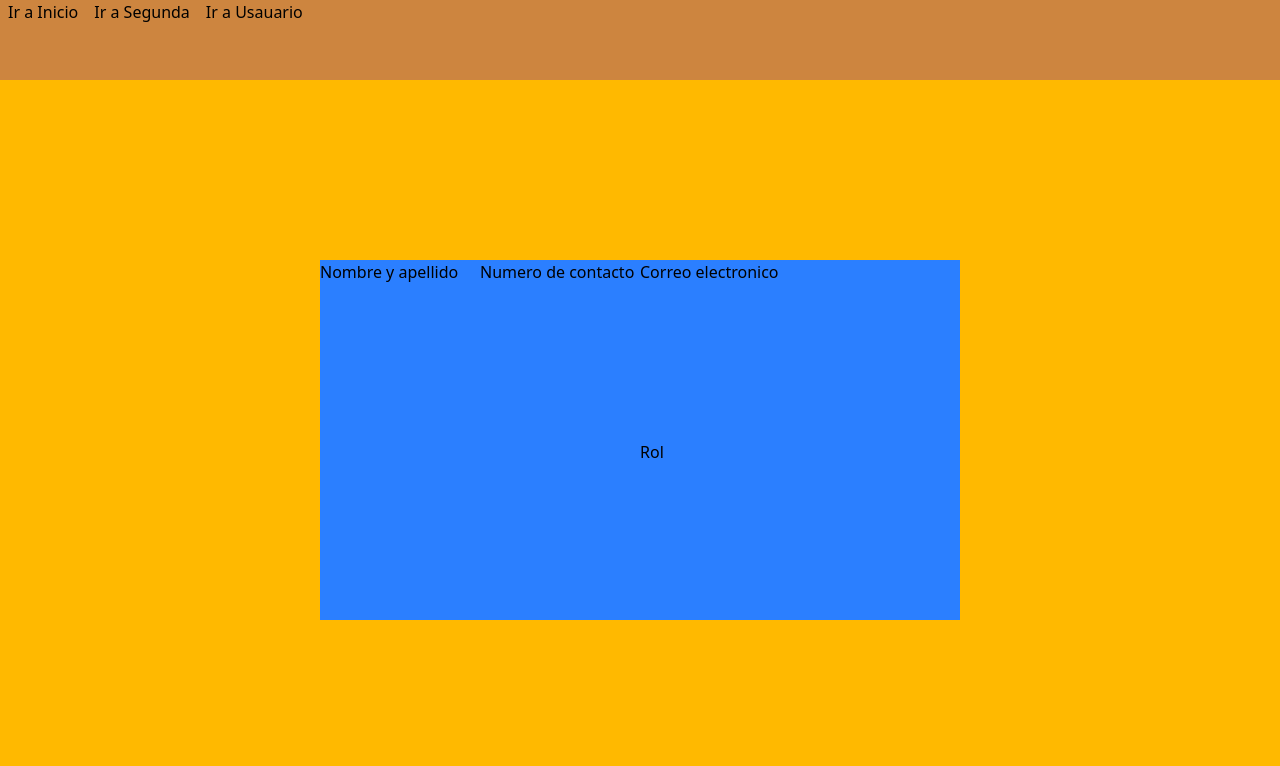
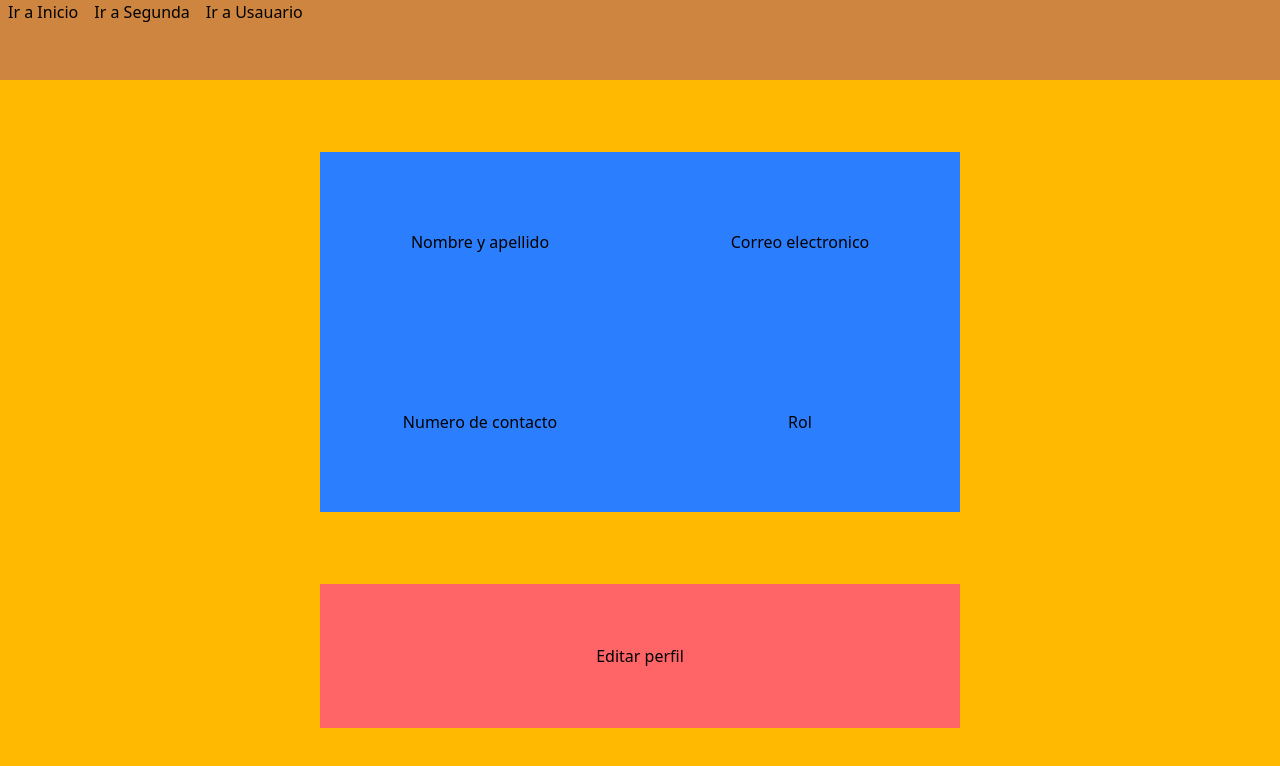
Before and after one commit to DDSlayer64/Proyecto01, a Vue app: page /usuario in a window 1280 px wide. Shown: the top 766 px of the page. Built offline with nearby package versions, Linux system fonts and the light colour scheme.

Commit message:
Se termino el desarrollo de la pagina Usuario, falta cambio de colores

```diff
--- a/src/views/Usuario.vue
+++ b/src/views/Usuario.vue
@@ -1,21 +1,33 @@
 <script setup>
 import Inicio from './Inicio.vue';
+
+function mostrarAlerta(){
+    alert("Esta funcionaldidad aun no esta disponible")
+}
+
 </script>
 
 <template>
-    <div class="todo bg-amber-400 w-screen h-[90vh] flex justify-center items-center">
-        <div class="bg-blue-500 w-[50vw] h-[50%] flex">
-            <div class="w-[50%] h-[100%] flex items-left">
-                <div class="w-[100%] h-[50%]"><h3>Nombre y apellido</h3></div>
-                <div class="w-[100%] h-[50%]"><h3>Numero de contacto</h3></div>
+    <div class="todo bg-amber-400 w-screen h-[90vh] flex flex-col justify-evenly items-center ">
+        <div class="cajas bg-blue-500 w-[50vw] h-[50%] flex">
+            <div class="caja-01 w-[50%] h-[100%]">
+                <div class="w-[100%] h-[50%] flex justify-center items-center"><h3>Nombre y apellido</h3></div>
+                <div class="w-[100%] h-[50%] flex justify-center items-center"><h3>Numero de contacto</h3></div>
 
             </div>
-            <div class="w-[50%] h-[100%] ">
-                <div class="w-[100%] h-[50%]"><p>Correo electronico</p></div>
-                <div class="w-[100%] h-[50%]"><p>Rol</p></div>
+            <div class="caja-02 w-[50%] h-[100%]">
+                <div class="w-[100%] h-[50%] flex justify-center items-center"><p>Correo electronico</p></div>
+                <div class="w-[100%] h-[50%] flex justify-center items-center"><p>Rol</p></div>
 
 
             </div>
         </div>
+
+
+         <div class="configuracion w-[50%] h-[20%] bg-red-400 flex justify-center">
+            <button type="submit" class="hover:bg-sky-700 active:bg-pink-200 placeholder:bg-black-500"
+            @click="mostrarAlerta">Editar perfil</button>
+         </div>
+
     </div>
 </template>
```
